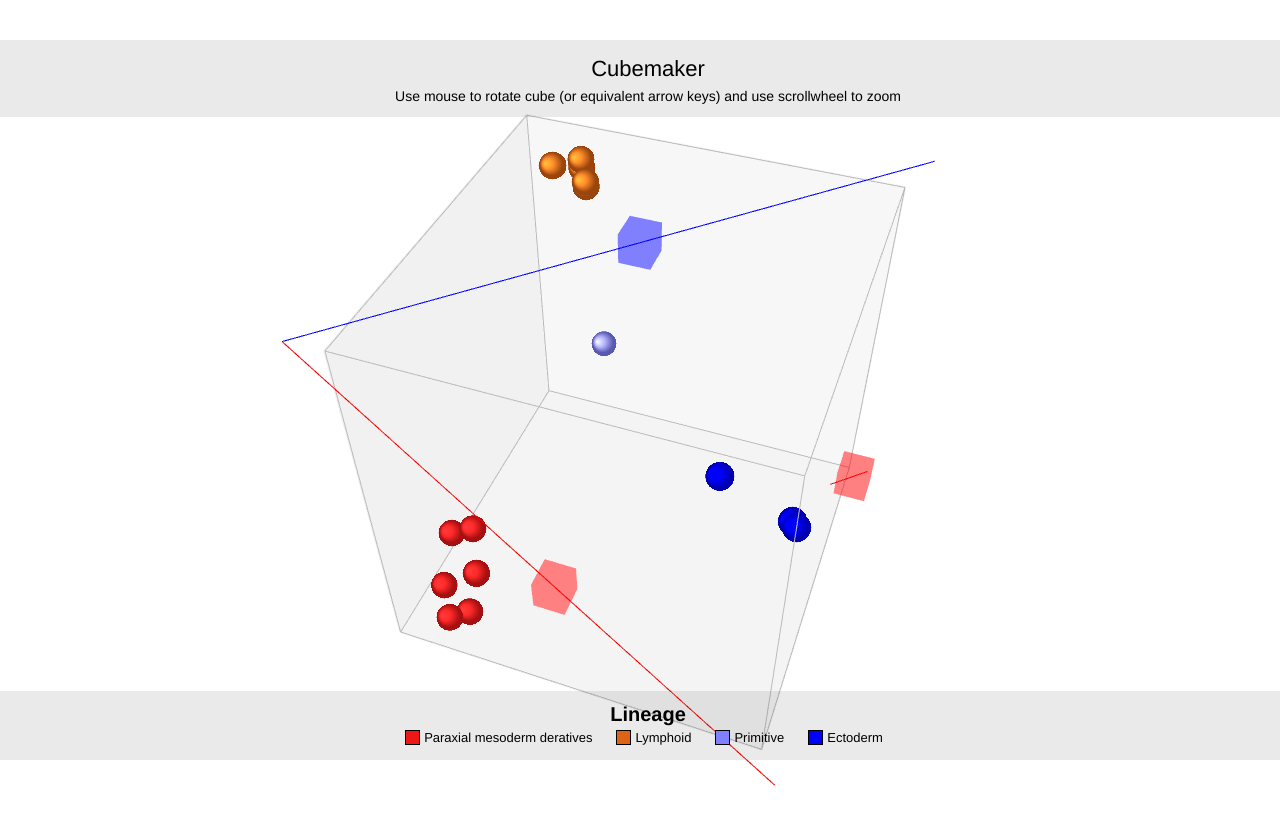
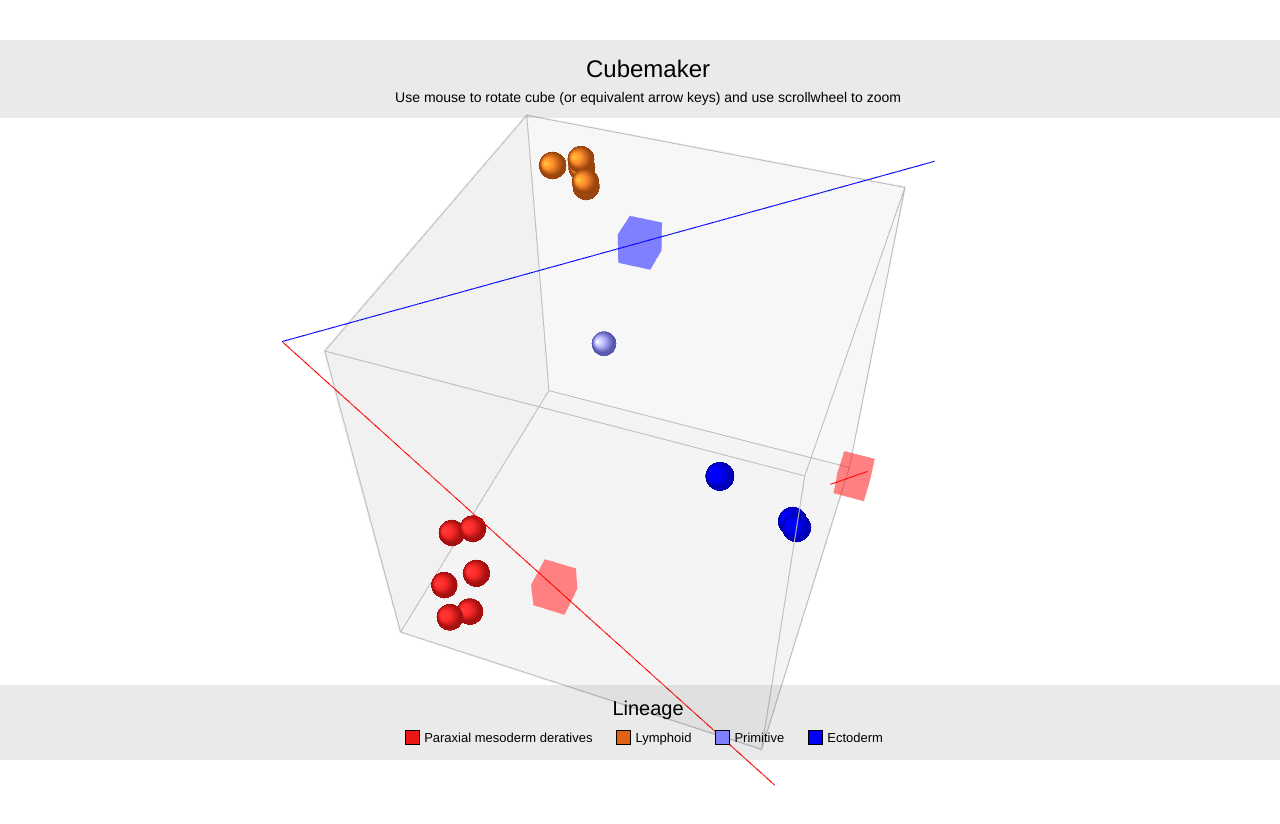
Before and after one commit to alexpreynolds/cubemaker, a plain HTML site: page index.html in a window 1280 px wide. Drawn offline with Linux system fonts and the light colour scheme; animation ran at ten frames a second.

Commit message:
updated style

```diff
--- a/assets/css/style.css
+++ b/assets/css/style.css
@@ -45,7 +45,7 @@ body {
 }
 
 .title_label, .title_label input {
-    font-size: 22px;
+    font-size: 24px;
     font-weight: 500;
 }
 
@@ -156,14 +156,14 @@ canvas {
     transform: translate(-10px, -50%);
     text-align: center;
     background: rgb(33, 33, 33); /* for IE */
-	background: rgba(33, 33, 33, 0.0933);
+    background: rgba(33, 33, 33, 0.0933);
     display: none;
 }
 
 .key_title {
     font-size: 20px;
-    font-weight: bolder;
-    margin-bottom: 4px;
+    font-weight: 500;
+    margin-bottom: 10px;
 }
 
 .key_element {
```
